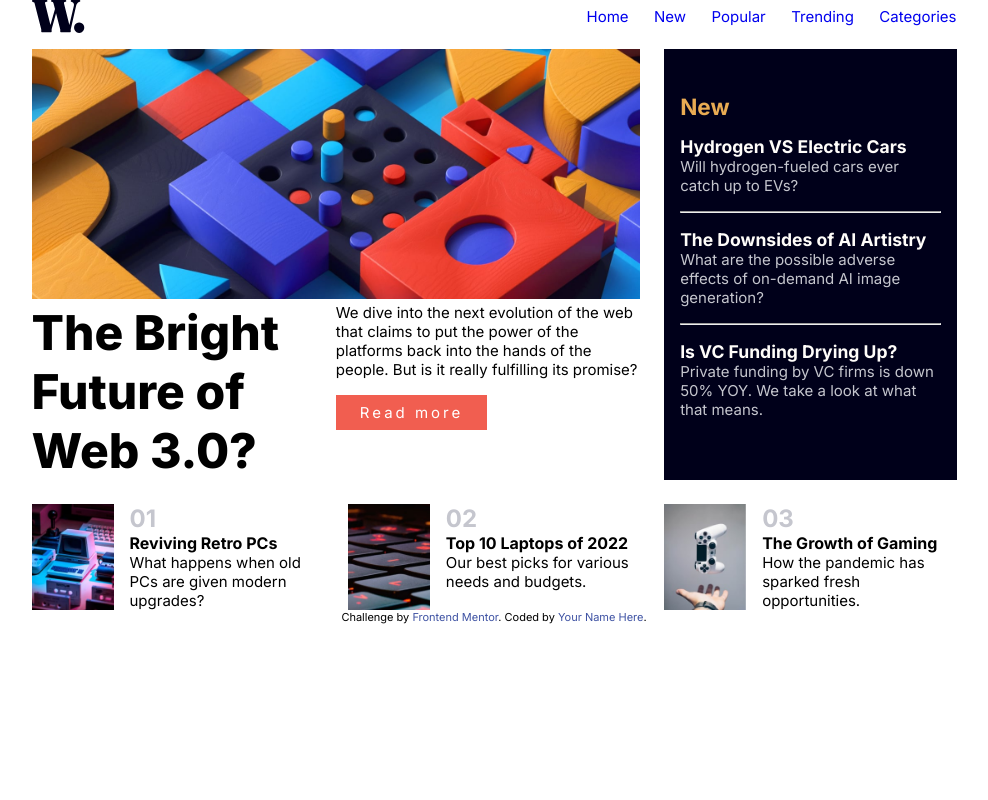
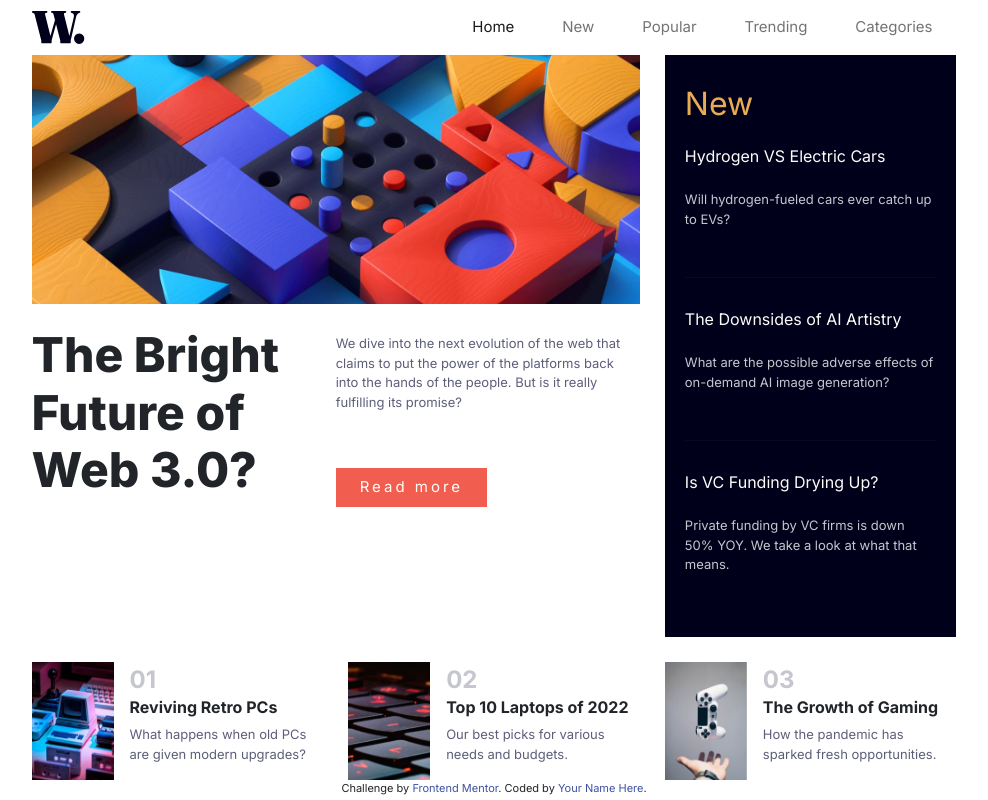
Before and after one commit to mohamedshawgi/news-homepage, a plain HTML site: page index.html in a window 1280 px wide. Shown: the whole page, without its empty margins (146-1134 px from the left). Drawn offline with nearby package versions, Linux system fonts and the light colour scheme.

Commit message:
added responsive breakpoints mixin applied bootstrap classes to navbar and created toggle menu

```diff
--- /dev/null
+++ b/_global.scss
@@ -0,0 +1,48 @@
+
+@mixin breakpoints($point){ //xs,sm,md,lg,xl
+    @if $point==xs{
+        @media(max-width:375px){
+            @content;
+        }
+    }@else if $point==sm{
+        @media(min-width:376px)and(max-width:767px){
+            @content;
+        }
+    }@else if $point==md{
+        @media(min-width:768px) and (max-width:991px){
+            @content;
+        }
+    }@else if $point==lg{
+        @media(min-width:992px) and (max-width:1199px){
+            @content;
+        }
+    }@else if $point==xl{
+        @media(min-width:1200px){
+            @content;
+        }
+    }
+}
+@mixin container-center{
+    max-width: 925px;
+    margin:0 auto;
+}
+
+*{
+    color:inherit;
+    margin: 0;
+    padding: 0;
+    box-sizing: border-box;
+}
+body{
+    font-family:'Inter',sans-serif;
+    font-size: 15px;
+}
+ul{
+    list-style: none;
+}
+a{
+    text-decoration: none;
+}
+img{
+    max-width: 100%;
+}
--- a/index.html
+++ b/index.html
@@ -13,26 +13,64 @@
     .attribution { font-size: 11px; text-align: center; }
     .attribution a { color: hsl(228, 45%, 44%); }
   </style>
+ <!-- CSS only -->
+<link href="https://cdn.jsdelivr.net/npm/bootstrap@5.2.3/dist/css/bootstrap.min.css" rel="stylesheet" integrity="sha384-rbsA2VBKQhggwzxH7pPCaAqO46MgnOM80zW1RWuH61DGLwZJEdK2Kadq2F9CUG65" crossorigin="anonymous">
+<!-- JavaScript Bundle with Popper -->
+<script src="https://cdn.jsdelivr.net/npm/bootstrap@5.2.3/dist/js/bootstrap.bundle.min.js" integrity="sha384-kenU1KFdBIe4zVF0s0G1M5b4hcpxyD9F7jL+jjXkk+Q2h455rYXK/7HAuoJl+0I4" crossorigin="anonymous"></script>
   <link rel="stylesheet" href="style.css">
 </head>
 <body>
   <main>
-    <nav>
-      <img src="/assets/images/logo.svg" alt="logo">
-      <ul>
-        <li><a href="#">Home</a></li>
-        <li><a href="#">New</a></li>
-        <li><a href="#">Popular</a></li>
-        <li><a href="#">Trending</a></li>
-        <li><a href="#">Categories</a></li>
-      </ul>
+    <nav class="navbar navbar-expand-md">
+      <a href="#"><img class="nav-brand"src="/assets/images/logo.svg" alt="logo"></a>
+      <button class="navbar-toggler" type="button" data-bs-toggle="offcanvas" data-bs-target="#offcanvasNavbar" aria-controls="offcanvasNavbar">
+          <span class="navbar-toggler-icon"></span>
+      </button>
+            <div class="offcanvas offcanvas-end" tabindex="-1" id="offcanvasNavbar" aria-labelledby="offcanvasNavbarLabel">
+                <div class="offcanvas-header">
+                    <!--<h5 class="offcanvas-title" id="offcanvasNavbarLabel">Offcanvas</h5>-->
+                    <button type="button" class="btn-close ms-auto" data-bs-dismiss="offcanvas" aria-label="Close"></button>
+                </div>
+                <div class="offcanvas-body">
+                    <ul class="navbar-nav justify-content-end flex-grow-1 pe-3">
+                        <li class="nav-item">
+                            <a class="nav-link active" aria-current="page" href="#">Home</a>
+                        </li>
+                        <li class="nav-item">
+                            <a class="nav-link" href="#">New</a>
+                        </li>
+                        <li class="nav-item">
+                            <a class="nav-link" href="#">Popular</a></a>
+                        </li>
+                        <li class="nav-item">
+                            <a class="nav-link" href="#">Trending</a></a>
+                        </li>
+                        <li class="nav-item">
+                            <a class="nav-link" href="#">Categories</a>
+                        </li>
+                    </ul>
+                </div>
+            </div>
+        </div>
+    </nav>
+
+      <!-- <div class="collapse navbar-collapse" id="navbarSupportedContent">
+        <ul class="navbar-nav ms-auto">
+          <li class="nav-item"><a href="#" class="navlink">Home</a></li>
+          <li class="nav-item"><a href="#" class="navlink">New</a></li>
+          <li class="nav-item"><a href="#" class="navlink">Popular</a></li>
+          <li class="nav-item"><a href="#" class="navlink">Trending</a></li>
+          <li class="nav-item"><a href="#" class="navlink">Categories</a></li>
+        </ul>
+      </div> -->
+
     </nav>
     <section class="hero">
       <section class="intro">
         <img src="/assets/images/image-web-3-desktop.jpg" alt="web-3">
         <div class="flex-container">
           <h1>The Bright Future of Web 3.0?</h1>
-          <div>
+          <div id="right">
             <p>We dive into the next evolution of the web that claims to put the power of the platforms back into the hands of the people.
               But is it really fulfilling its promise?</p>
             <a href="#">Read more</a>
--- a/style.scss
+++ b/style.scss
@@ -1,70 +1,88 @@
+//global rules and responsive breakpoints mixin
+@import 'global';
+//import font
 @import url('https://fonts.googleapis.com/css2?family=Inter:wght@400;700;800&display=swap');
+// Variables Colors
 $Soft-orange: hsl(35, 77%, 62%);
 $Soft-red: hsl(5, 85%, 63%);
-// ### Neutral
 $Off-white: hsl(36, 100%, 99%);
 $Grayish-blue: hsl(233, 8%, 79%);
 $Dark-grayish-blue: hsl(236, 13%, 42%);
 $Very-dark-blue: hsl(240, 100%, 5%);
-*{
-    margin: 0;
-    padding: 0;
-    box-sizing: border-box;
-}
-a{
-    text-decoration: none;
-}
+
 body{
-    font-family:'Inter',sans-serif;
-    font-size: 15px;
+    height: 100vh;
+    @include container-center();
     nav{
-        max-width: 925px;
-        margin:0 auto;
         display:flex;
         justify-content: space-between;
         align-items: center;
-        margin-bottom: 1rem;
         img{
             width: 53px;
         }
-        ul{
-            display: flex;
-            justify-content: space-between;
-            width:40%;
-        }
         li{
             display:inline-block;
+            margin-left: 2rem;
+        }
+        a{
+            color:$Dark-grayish-blue;
+            font-size: small;
+            font-weight: 400;
+            &:hover{
+                color:$Soft-red;
+            }
         }
     }
     .hero{
-        max-width: 925px;
-        margin:0 auto;
         display:grid;
         grid-template-columns: repeat(3,1fr);
-        gap: 1.5rem;
+        gap: 25px;
+        @include breakpoints(sm){
+            display:flex;
+            flex-direction: column;
+        }
         .intro{
             grid-column: 1/3;
             grid-row: 1/3;
             .flex-container{
                 display: grid;
                 grid-template-columns: repeat(2,1fr);
+                @include breakpoints(sm){
+                    display:flex;
+                    flex-direction:column;
+                }
             }
             h1{
                 grid-column: 1/2;
                 font-size: 48px;
                 font-weight: 800;
+                align-self: end;
             }
             img{
                 width: 100%;
             }
-            a{
-                background-color: $Soft-red;
-                color:white;
-                padding: 0.5rem 1.5rem;
-                letter-spacing: 3px;
-                margin-top: 1rem;
-                display: inline-block;
+            #right{
+                align-self: end;
+                p{
+                    line-height: 1.5;
+                    font-size: small;
+                    color:$Dark-grayish-blue;
+                    line-height: 1.5;
+                    margin-top: 30px;
+                }
+                a{
+                    background-color: $Soft-red;
+                    color:$Off-white;
+                    padding: 0.5rem 1.5rem;
+                    letter-spacing: 3px;
+                    margin-top: 2.5rem;
+                    display: inline-block;
+                    &:hover{
+                        background-color:$Very-dark-blue;
+                    }
+                }
             }
+
         }
         aside{
             display:flex;
@@ -73,17 +91,20 @@ body{
             grid-column: 3/4;
             grid-row: 1/3;
             background-color: $Very-dark-blue;
-            padding: 1rem;
+            padding: 30px 20px;
             h2{
                 color:$Soft-orange;
             }
             h3{
                 color:$Off-white;
-                padding-top: 1rem;
+                padding: 1rem 0;
+                font-size:medium;
             }
             p{
                 color:$Grayish-blue;
                 padding-bottom: 1rem;
+                line-height: 1.5;
+                font-size: small;
             }
         }
         article{
@@ -99,6 +120,16 @@ body{
             }
             h3{
                 font-size: medium;
+                font-weight: 600;
+                &:hover{
+                    color:$Soft-red;
+                    cursor: pointer;
+                }
+            }
+            p{
+                font-size: small;
+                color:$Dark-grayish-blue;
+                line-height: 1.5;
             }
         }
     }
```
Also changed, not shown: style.css, 1 other file.
